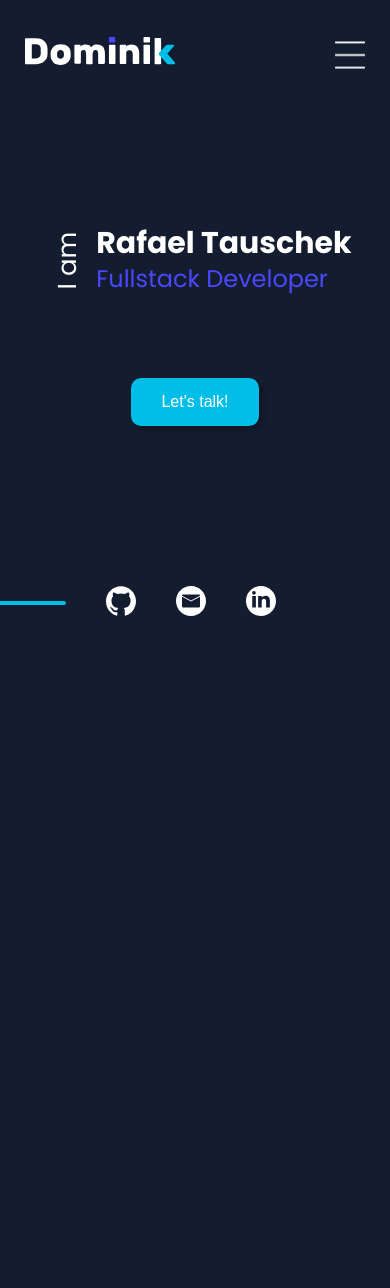
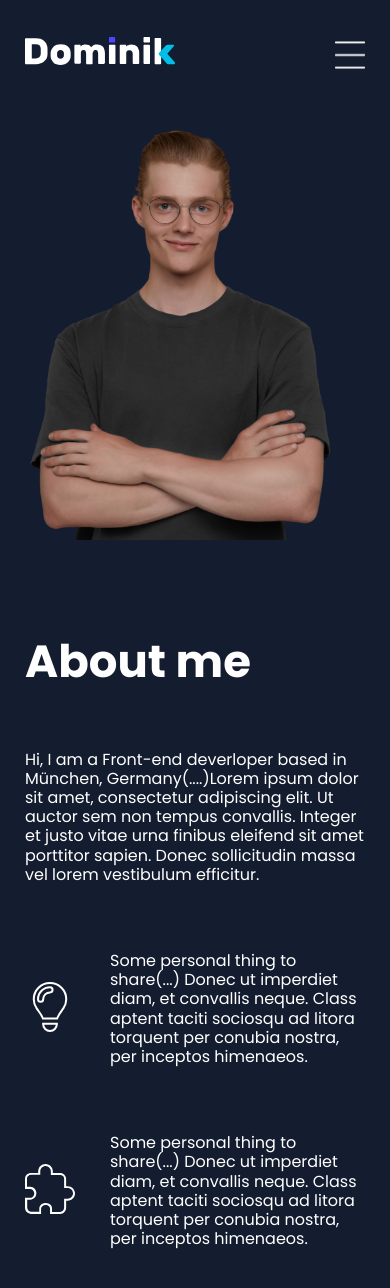
Before and after one commit to RafaelTauschek/rafaeltauschek.de, an Angular app: page / in a window 390 px wide. Shown: the top 1288 px of the page. Before the commit the page ends 844 px from the top, so only its background shows below. Built offline with nearby package versions, Linux system fonts and the light colour scheme.

Commit message:
rewrote about-me-section html & css

```diff
--- a/src/app/about-me-section/about-me-section.component.html
+++ b/src/app/about-me-section/about-me-section.component.html
@@ -1,27 +1,31 @@
-<div id="about-me" class="about-me-section">
-    <div class="about-me-left">
+<div class="about-me-section">
+    <img src="./assets/img/testperson.png">
+    <div class="about-me-content">
         <h2>About me</h2>
-        <div class="about-me-content">
-            <div class="top-section">
-                <p>
-                    Hi, I am a Front-end deverloper based in München, Germany(....)Lorem ipsum dolor sit amet,
+        <div class="about-me-description">
+            <div class="description-header">
+                <p>Hi, I am a Front-end deverloper based in München, Germany(....)Lorem ipsum dolor sit amet,
                     consectetur adipiscing elit. Ut auctor sem non tempus convallis. Integer et justo vitae urna finibus
-                    eleifend sit amet porttitor sapien. Donec sollicitudin massa vel lorem vestibulum efficitur.
-                </p>
+                    eleifend sit amet porttitor sapien. Donec sollicitudin massa vel lorem vestibulum efficitur.</p>
             </div>
-            <div class="middle-section">
-                <img src="./assets/img/icons/light-bulb.svg">
-                <p>Some personal thing to share(...) Donec ut imperdiet diam, et convallis neque. Class aptent taciti
-                    sociosqu ad litora torquent per conubia nostra, per inceptos himenaeos.</p>
+            <div class="description-content">
+                <div class="description-icon">
+                    <img src="./assets/img/icons/light-bulb.svg">
+                </div>
+                <div class="description-text">
+                    <p>Some personal thing to share(...) Donec ut imperdiet diam, et convallis neque. Class aptent
+                        taciti sociosqu ad litora torquent per conubia nostra, per inceptos himenaeos.</p>
+                </div>
             </div>
-            <div class="bottom-section">
-                <img src="./assets/img/icons/puzzle.svg">
-                <p>Some personal thing to share(...) Donec ut imperdiet diam, et convallis neque. Class aptent taciti
-                    sociosqu ad litora torquent per conubia nostra, per inceptos himenaeos.</p>
+            <div class="description-content">
+                <div class="description-icon">
+                    <img src="./assets/img/icons/puzzle.svg">
+                </div>
+                <div class="description-text">
+                    <p>Some personal thing to share(...) Donec ut imperdiet diam, et convallis neque. Class aptent
+                        taciti sociosqu ad litora torquent per conubia nostra, per inceptos himenaeos.</p>
+                </div>
             </div>
         </div>
     </div>
-    <div class="about-me-right">
-        <img src="./assets/img/testperson.png">
-    </div>
 </div>
--- a/src/app/about-me-section/about-me-section.component.scss
+++ b/src/app/about-me-section/about-me-section.component.scss
@@ -1,104 +1,38 @@
 .about-me-section {
-    display: grid;
-    grid-template-columns: 0.7fr 1.3fr;
-    padding: 100px 100px;
-
-    @media(max-width: 1500px) {
-        grid-template-columns: 1fr 1fr;
-        padding-right: 10px;
-    }
-
-    @media(max-width: 700px) {
     display: flex;
     flex-direction: column;
-        padding: 24px 24px;
-    }
 
-    h2 {
-        font-weight: 700;
-        font-size: 90px;
-
-        @media(max-width: 1100px) {
-            font-size: 72px;
-        }
-
-        @media(max-width: 1000px) {
-            font-size: 64px;
-        }
-
-        @media(max-width: 900px) {
-            font-size: 56px;
-        }
-
-        @media(max-width: 800px) {
-            font-size: 48px;
-        }
-
-        @media(max-width: 700px) {
-            font-size: 45px;
+    p {
+        font-size: 16px;
     }
 }
 
 .about-me-content {
+    padding: 75px 25px;
+    display: flex;
+    flex-direction: column;
+    gap: 25px;
+
+    h2 {
+        font-size: 45px;
+        font-weight: 700;
+    }
+}
+
+.about-me-description {
     display: flex;
     flex-direction: column;
     gap: 35px;
-        font-size: 16px;
-        font-weight: 400;
-        text-align: left;
-
-        .middle-section {
-            display: flex;
-            gap: 35px;
-            padding-left: 30px;
-
-            @media(max-width: 950px) {
-                padding-left: 0;
-            }
 }
 
-        .bottom-section {
+.description-content {
     display: flex;
+    align-items: center;
     gap: 35px;
-            padding-left: 30px;
-
-            @media(max-width: 950px) {
-                padding-left: 0;
-            }
-        }
-    }
-
-    .about-me-right {
-        display: flex;
-        justify-content: center;
-
-        @media(max-width: 700px) {
-            order: -1;
-        }
 
     img {
         object-fit: contain;
-            width: 593px;
-            height: 647px;
-            flex-shrink: 0;
-
-            @media(max-width: 1500px) {
-                width: 500px;
-                height: 620px;
-            }
-
-            @media(max-width: 950px) {
-                width: 100%;
-            }
-
-            @media(max-width: 700px) {
-                width: 410.607px;
-                height: 448.108px;
-            }
-
-            @media(max-width: 400px) {
-                width: 100%;
+        width: 50px;
+        height: 50px;
     }
 }
-    }
-}
--- a/src/app/main-page/main-page.component.html
+++ b/src/app/main-page/main-page.component.html
@@ -1,5 +1,5 @@
-<app-intoduction-section></app-intoduction-section>
-<!-- <app-about-me-section></app-about-me-section>
-<app-skill-section></app-skill-section>
+<!-- <app-intoduction-section></app-intoduction-section> -->
+<app-about-me-section></app-about-me-section>
+<!-- <app-skill-section></app-skill-section>
 <app-portfolio-section></app-portfolio-section>
 <app-contact-section></app-contact-section> -->
```
Lines whose indentation alone changed are shown as unchanged.
